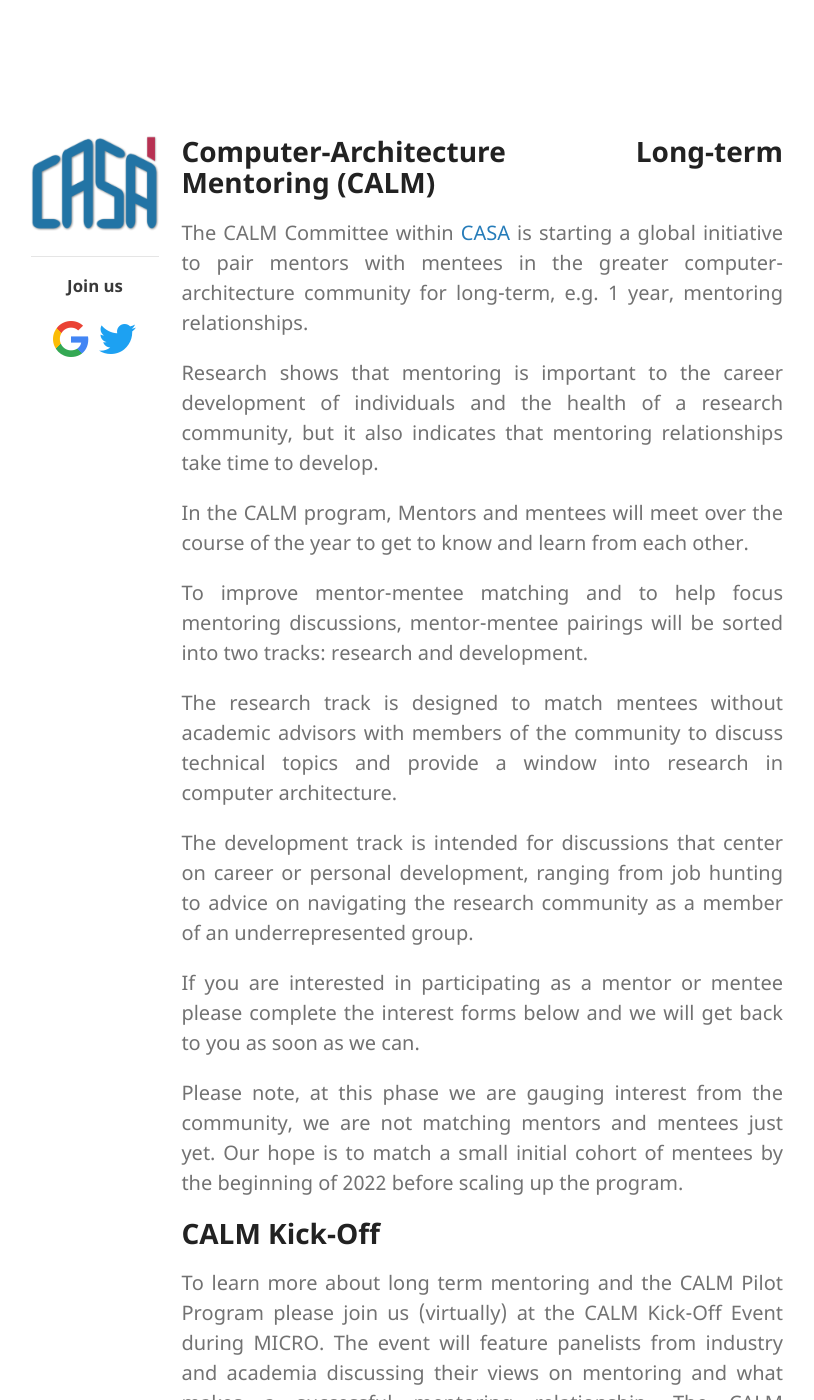
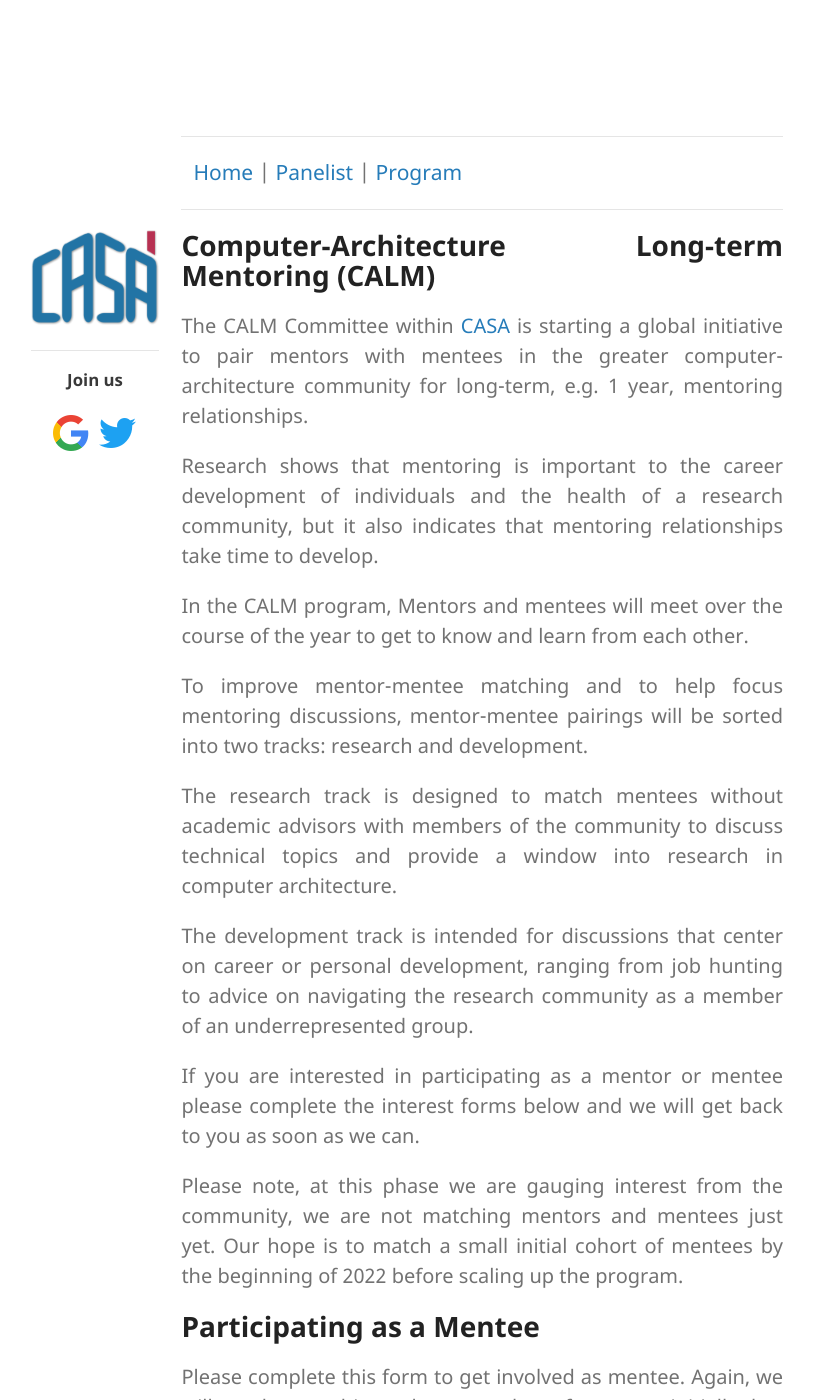
Before and after one commit to suyashmahar/jekyll-conf-website, a Jekyll site: the page built from index.md, in a window 1280 px wide and 1400 px high. Shown: the whole window, without its empty margins (233-1047 px from the left). Built offline with Jekyll 4.4.1, drawn with Linux system fonts in a browser that asks for light colours; the repository's description, which GitHub fills in, is left out; our own code applies the rules of GitHub Pages for plain Markdown files; some of the changed text lies outside the part shown.

Commit message:
Add navigation tab

```diff
--- a/_layouts/default.html
+++ b/_layouts/default.html
@@ -25,6 +25,15 @@
   </head>
   <body>
     <div class="wrapper">
+      <div class="navigation-bar">
+	<hr>
+	<div class="navigation-bar-content">
+	  <p>
+	    <a href="index.html">Home</a> | <a href="panelist.html">Panelist</a> | <a href="program.html">Program</a>
+	  </p>
+	</div>
+	<hr>
+      </div>
       <header>
 
         {% if site.logo %}
@@ -56,7 +65,8 @@
 
       <section>
 
-      {{ content }}
+
+	{{ content }}
 
       </section>
       <!-- <footer>
--- a/_sass/jekyll-theme-minimal.scss
+++ b/_sass/jekyll-theme-minimal.scss
@@ -1,5 +1,15 @@
 @import "fonts";
 @import "rouge-github";
+
+
+.navigation-bar {
+  padding-left: 20%;
+  font-size: 1.5em;
+}
+
+.navigation-bar-content {
+	padding-left: 2%;
+}
 
 body {
   background-color: #fff;
@@ -249,6 +259,11 @@ footer {
     padding:0;
   }
 
+	.navigation-bar {
+		padding-left: 0%;
+		font-size: 1.4em;
+	}
+
   header ul, header p.view {
     position:static;
   }
--- a/index.md
+++ b/index.md
@@ -32,29 +32,6 @@ complete the interest forms below and we will get back to you as soon as we can.
 Please note, at this phase we are gauging interest from the community, we are
 not matching mentors and mentees just yet.  Our hope is to match a small initial
 cohort of mentees by the beginning of 2022 before scaling up the program.
-
-
-# CALM Kick-Off
-
-To learn more about long term mentoring and the CALM Pilot Program please join
-us (virtually) at the CALM Kick-Off Event during MICRO.  The event will feature
-panelists from industry and academia discussing their views on mentoring and what
-makes a successful mentoring relationship.  The CALM Committee will also take
-questions about the program, so please submit any questions here.
-
-To accommodate more time zones, the event will have two sessions:
-
-| When                                     | Link             |
-|------------------------------------------|------------------|
-| Wednesday, October 20, 4:15-5:15pm (ET)  |                  |
-|   Panelists:                             |                  |
-|   Panelists:                             |                  |
-|   Panelists:                             |                  |
-|------------------------------------------|------------------|
-| Friday, October 22, 9:00-10:00am (ET)    |                  |
-|   Panelists:                             |                  |
-|   Panelists:                             |                  |
-|   Panelists:                             |                  |
 
 
 # Participating as a Mentee
```
Also changed, not shown: another-page.md (deleted, +0 -9 lines), panelist.md (added, +37 -0 lines), program.md (added, +27 -0 lines).
